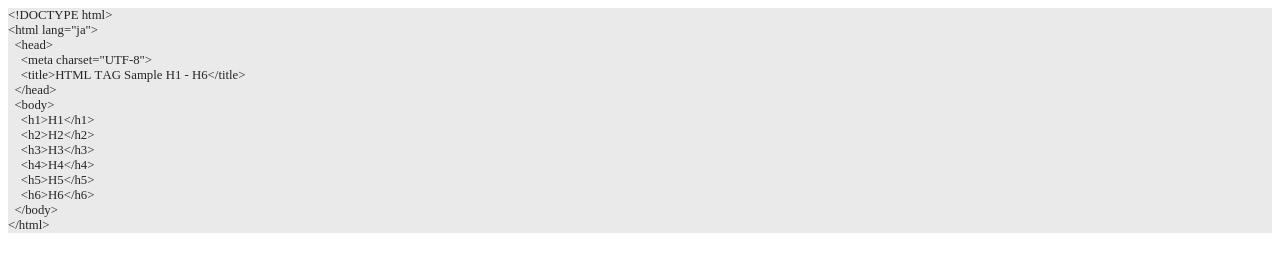
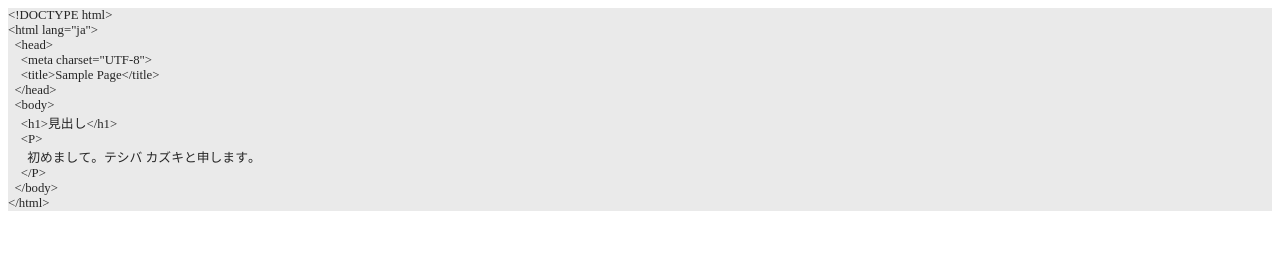
Before and after one commit to ktesiba/html_sample_01, a plain HTML site: page index.html in a window 1280 px wide. Drawn offline with Linux system fonts and the light colour scheme.

Commit message:
Add files via upload

```diff
--- a/index.html
+++ b/index.html
@@ -8,7 +8,10 @@
   <meta name="CocoaVersion" content="1894.4">
   <style type="text/css">
     p.p1 {margin: 0.0px 0.0px 0.0px 0.0px; font: 12.8px 'Helvetica Neue Light'; color: #262626; -webkit-text-stroke: #262626; background-color: #eaeaea}
+    p.p2 {margin: 0.0px 0.0px 0.0px 0.0px; font: 12.8px 'Hiragino Sans'; color: #262626; -webkit-text-stroke: #262626; background-color: #eaeaea}
     span.s1 {font-kerning: none}
+    span.s2 {font: 12.8px 'Hiragino Sans'; font-kerning: none}
+    span.s3 {font: 12.8px 'Helvetica Neue Light'; font-kerning: none}
   </style>
 </head>
 <body>
@@ -16,15 +19,13 @@
 <p class="p1"><span class="s1">&lt;html lang="ja"&gt;</span></p>
 <p class="p1"><span class="s1"><span class="Apple-converted-space">  </span>&lt;head&gt;</span></p>
 <p class="p1"><span class="s1"><span class="Apple-converted-space">    </span>&lt;meta charset="UTF-8"&gt;</span></p>
-<p class="p1"><span class="s1"><span class="Apple-converted-space">    </span>&lt;title&gt;HTML TAG Sample H1 - H6&lt;/title&gt;</span></p>
+<p class="p1"><span class="s1"><span class="Apple-converted-space">    </span>&lt;title&gt;Sample Page&lt;/title&gt;</span></p>
 <p class="p1"><span class="s1"><span class="Apple-converted-space">  </span>&lt;/head&gt;</span></p>
 <p class="p1"><span class="s1"><span class="Apple-converted-space">  </span>&lt;body&gt;</span></p>
-<p class="p1"><span class="s1"><span class="Apple-converted-space">    </span>&lt;h1&gt;H1&lt;/h1&gt;</span></p>
-<p class="p1"><span class="s1"><span class="Apple-converted-space">    </span>&lt;h2&gt;H2&lt;/h2&gt;</span></p>
-<p class="p1"><span class="s1"><span class="Apple-converted-space">    </span>&lt;h3&gt;H3&lt;/h3&gt;</span></p>
-<p class="p1"><span class="s1"><span class="Apple-converted-space">    </span>&lt;h4&gt;H4&lt;/h4&gt;</span></p>
-<p class="p1"><span class="s1"><span class="Apple-converted-space">    </span>&lt;h5&gt;H5&lt;/h5&gt;</span></p>
-<p class="p1"><span class="s1"><span class="Apple-converted-space">    </span>&lt;h6&gt;H6&lt;/h6&gt;</span></p>
+<p class="p1"><span class="s1"><span class="Apple-converted-space">    </span>&lt;h1&gt;</span><span class="s2">見出し</span><span class="s1">&lt;/h1&gt;</span></p>
+<p class="p1"><span class="s1"><span class="Apple-converted-space">    </span>&lt;P&gt;</span></p>
+<p class="p2"><span class="s3"><span class="Apple-converted-space">      </span></span><span class="s1">初めまして。テシバ カズキと申します。</span></p>
+<p class="p1"><span class="s1"><span class="Apple-converted-space">    </span>&lt;/P&gt;</span></p>
 <p class="p1"><span class="s1"><span class="Apple-converted-space">  </span>&lt;/body&gt;</span></p>
 <p class="p1"><span class="s1">&lt;/html&gt;</span></p>
 </body>
```
